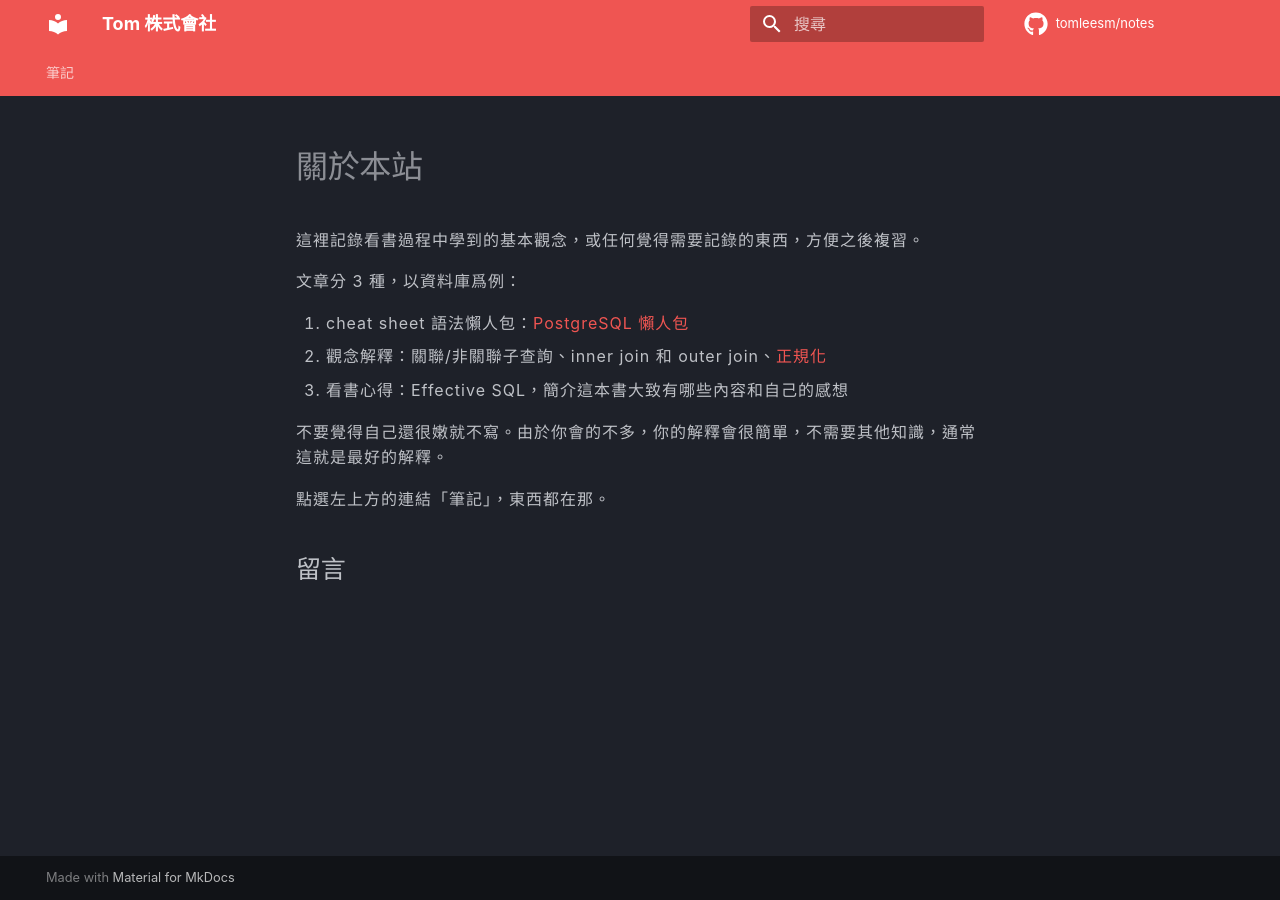
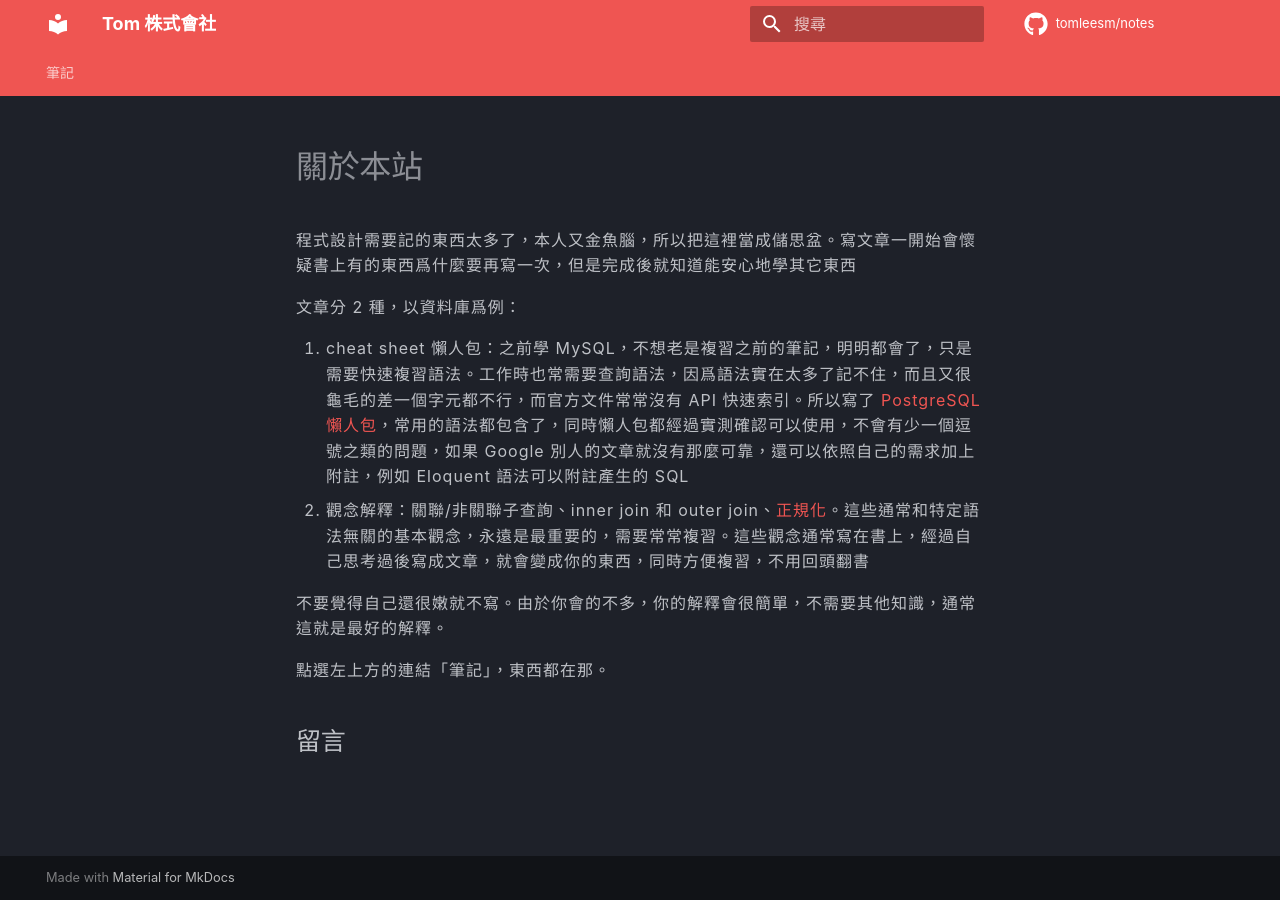
Before and after one commit to tomleesm/notes, an MkDocs documentation site: the page built from docs/index.md, in a window 1280 px wide. Built offline with MkDocs 1.6.1 and Material for MkDocs 9.7.7, drawn with Linux system fonts in a browser that asks for light colours; comment, search, counter and statistics services are not loaded.

Commit message:
清楚寫文章的意義

```diff
--- a/docs/index.md
+++ b/docs/index.md
@@ -1,12 +1,11 @@
 # 關於本站
 
-這裡記錄看書過程中學到的基本觀念，或任何覺得需要記錄的東西，方便之後複習。
+程式設計需要記的東西太多了，本人又金魚腦，所以把這裡當成儲思盆。寫文章一開始會懷疑書上有的東西爲什麼要再寫一次，但是完成後就知道能安心地學其它東西
 
-文章分 3 種，以資料庫爲例：
+文章分 2 種，以資料庫爲例：
 
-1. cheat sheet 語法懶人包：[PostgreSQL 懶人包](postgresql-cheat-sheet)
-2. 觀念解釋：關聯/非關聯子查詢、inner join 和 outer join、[正規化](database-normalization)
-3. 看書心得：Effective SQL，簡介這本書大致有哪些內容和自己的感想
+1. cheat sheet 懶人包：之前學 MySQL，不想老是複習之前的筆記，明明都會了，只是需要快速複習語法。工作時也常需要查詢語法，因爲語法實在太多了記不住，而且又很龜毛的差一個字元都不行，而官方文件常常沒有 API 快速索引。所以寫了 [PostgreSQL 懶人包](postgresql-cheat-sheet)，常用的語法都包含了，同時懶人包都經過實測確認可以使用，不會有少一個逗號之類的問題，如果 Google 別人的文章就沒有那麼可靠，還可以依照自己的需求加上附註，例如 Eloquent 語法可以附註產生的 SQL
+2. 觀念解釋：關聯/非關聯子查詢、inner join 和 outer join、[正規化](database-normalization)。這些通常和特定語法無關的基本觀念，永遠是最重要的，需要常常複習。這些觀念通常寫在書上，經過自己思考過後寫成文章，就會變成你的東西，同時方便複習，不用回頭翻書
 
 不要覺得自己還很嫩就不寫。由於你會的不多，你的解釋會很簡單，不需要其他知識，通常這就是最好的解釋。
 
```
